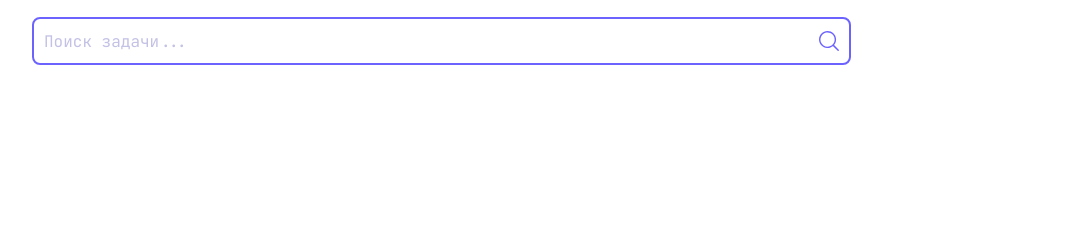
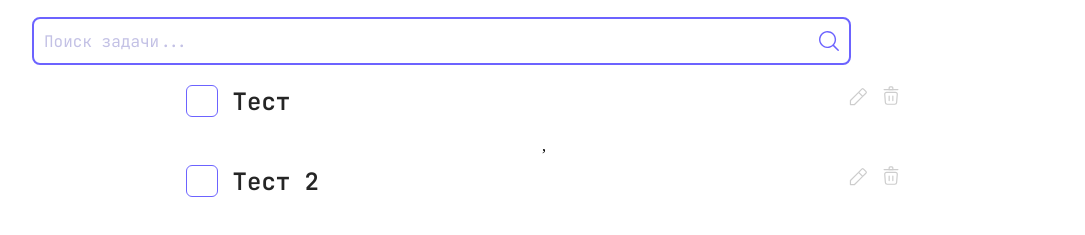
Before and after one commit to flydecisive/to-do-front, a website built with Vite: page index.html in a window 1280 px wide. Shown: the part 73-308 px from the top of the page, without its empty margins (96-1181 px from the left). Built offline with nearby package versions, Linux system fonts and the light colour scheme; no server answers.

Commit message:
добавляет компонент задач

```diff
--- /dev/null
+++ b/src/components/todos/todos.js
@@ -0,0 +1,79 @@
+export class Todos {
+  constructor(selector, items) {
+    this.parent = document.querySelector(selector);
+    this.items = items;
+  }
+
+  _createTodoItemTemplate(el) {
+    return `
+        <div class="todos-item__wrapper">
+          <div class="todos-item__content">
+            <div class="todos-item__check"></div>
+            <p class="todos-item__text">${el}</p>
+          </div>
+          <div class="todos-item__controls">
+            <svg
+              xmlns="http://www.w3.org/2000/svg"
+              width="18"
+              height="18"
+              viewBox="0 0 18 18"
+              fill="none"
+              class="todos-item__edit"
+            >
+              <path
+                d="M8.67272 5.99106L2 12.6637V16H5.33636L12.0091 9.32736M8.67272 5.99106L11.0654 3.59837L11.0669 3.59695C11.3962 3.26759 11.5612 3.10261 11.7514 3.04082C11.9189 2.98639 12.0993 2.98639 12.2669 3.04082C12.4569 3.10257 12.6217 3.26735 12.9506 3.59625L14.4018 5.04738C14.7321 5.37769 14.8973 5.54292 14.9592 5.73337C15.0136 5.90088 15.0136 6.08133 14.9592 6.24885C14.8974 6.43916 14.7324 6.60414 14.4025 6.93398L14.4018 6.93468L12.0091 9.32736M8.67272 5.99106L12.0091 9.32736"
+                stroke="current"
+                stroke-linecap="round"
+                stroke-linejoin="round"
+              />
+            </svg>
+            <svg
+              xmlns="http://www.w3.org/2000/svg"
+              width="18"
+              height="18"
+              viewBox="0 0 18 18"
+              fill="none"
+              class="todos-item__delete"
+            >
+              <path
+                d="M3.87414 7.61505C3.80712 6.74386 4.49595 6 5.36971 6H12.63C13.5039 6 14.1927 6.74385 14.1257 7.61505L13.6064 14.365C13.5463 15.1465 12.8946 15.75 12.1108 15.75H5.88894C5.10514 15.75 4.45348 15.1465 4.39336 14.365L3.87414 7.61505Z"
+                stroke="current"
+              />
+              <path
+                d="M14.625 3.75H3.375"
+                stroke="current"
+                stroke-linecap="round"
+              />
+              <path
+                d="M7.5 2.25C7.5 1.83579 7.83577 1.5 8.25 1.5H9.75C10.1642 1.5 10.5 1.83579 10.5 2.25V3.75H7.5V2.25Z"
+                stroke="current"
+              />
+              <path d="M10.5 9V12.75" stroke="current" stroke-linecap="round" />
+              <path d="M7.5 9V12.75" stroke="current" stroke-linecap="round" />
+            </svg>
+          </div>
+      </div>
+    `;
+  }
+
+  _createTodoItems() {
+    const todosArr = this.items?.map((el) => {
+      return this._createTodoItemTemplate(el);
+    });
+
+    return todosArr;
+  }
+
+  _createToDoContainer() {
+    const toDoContainer = document.createElement("div");
+    toDoContainer.classList.add("todos__container");
+    toDoContainer.innerHTML = this._createTodoItems();
+
+    return toDoContainer;
+  }
+
+  addTodos() {
+    const toDoContainer = this._createToDoContainer();
+    this.parent.appendChild(toDoContainer);
+  }
+}
--- a/src/main.js
+++ b/src/main.js
@@ -1,13 +1,16 @@
 import "../styles/style.scss";
 import { Header } from "./components/header/header";
 import { SearchSection } from "./components/search_section/search_section";
+import { Todos } from "./components/todos/todos";
 import { getTodos, addTodo } from "./api/api";
 
 const header = new Header("#app");
 const searchSection = new SearchSection("#app");
+const todos = new Todos("#app", ["Тест", "Тест 2"]);
 
 header.addHeader();
 searchSection.addSearchSection();
+todos.addTodos();
 
 document.addEventListener("DOMContentLoaded", () => {
   getTodos().then((responseData) => {
--- a/styles/_header.scss
+++ b/styles/_header.scss
@@ -3,4 +3,5 @@
     justify-content: space-between;
     align-items: center;
     margin-top: 20px;
+    width: 100%;
 }
--- /dev/null
+++ b/styles/_todos.scss
@@ -0,0 +1,70 @@
+.todos {
+    &__container {
+        height: 100%;
+        width: 70%;
+        margin-bottom: 20px;
+        display: flex;
+        flex-flow: column nowrap;
+        gap: 10px;
+        align-items: center;
+
+        overflow-y: scroll;
+        scrollbar-width: 0;
+
+        &::-webkit-scrollbar { width: 0; }
+    }
+
+    &-item {
+        &__wrapper {
+            width: 100%;
+            padding-bottom: 10px;
+            display: flex;
+            justify-content: space-between;
+        }
+
+        &__content {
+            display: flex;
+            align-items: center;
+            gap: 15px;
+        }
+
+        &__controls {
+            display: flex;
+            gap: 10px;
+        }
+
+        &__check {
+            width: 30px;
+            height: 30px;
+            border: 1px solid $main-text-color;
+            border-radius: 6px;
+            transition: all .3s;
+
+            &:hover {
+                cursor: pointer;
+                background-color: $main-text-color;
+                background-image: url(../assets/images/check.svg);
+                background-repeat:no-repeat;
+                background-position: center center;
+            }
+        }
+
+        &__text {
+            font-family: "Mono SemiBold";
+            font-size: 24px;
+            color: $black-text-color;
+        }
+
+        &__edit, &__delete {
+            width: 22px;
+            height: 22px;
+            stroke: $controls-color;
+            transition: all .3s;
+
+            &:hover {
+                cursor: pointer;
+                stroke: $main-text-color;
+            }
+        }
+    }
+}
--- a/styles/_vars.scss
+++ b/styles/_vars.scss
@@ -1,3 +1,4 @@
 $main-text-color: #6C63FF;
 $black-text-color: #252525;
 $light-text-color: #C3C1E5;
+$controls-color: rgba(205, 205, 205, 1);
--- a/styles/style.scss
+++ b/styles/style.scss
@@ -2,6 +2,7 @@
 @import 'fonts';
 @import 'header';
 @import 'search';
+@import 'todos';
 
 * {
   margin: 0;
@@ -14,6 +15,7 @@
   box-sizing: border-box;
   display: flex;
   flex-flow: column nowrap;
+  align-items: center;
   gap: 20px;
 }
 
@@ -32,4 +34,10 @@
   width: 50px;
   height: 50px;
   stroke: $main-text-color;
+  transition: all .3s;
+
+  &:hover {
+    cursor: pointer;
+    stroke: $light-text-color;
+  }
 }
```
Also changed, not shown: assets/images/check.svg (added).
